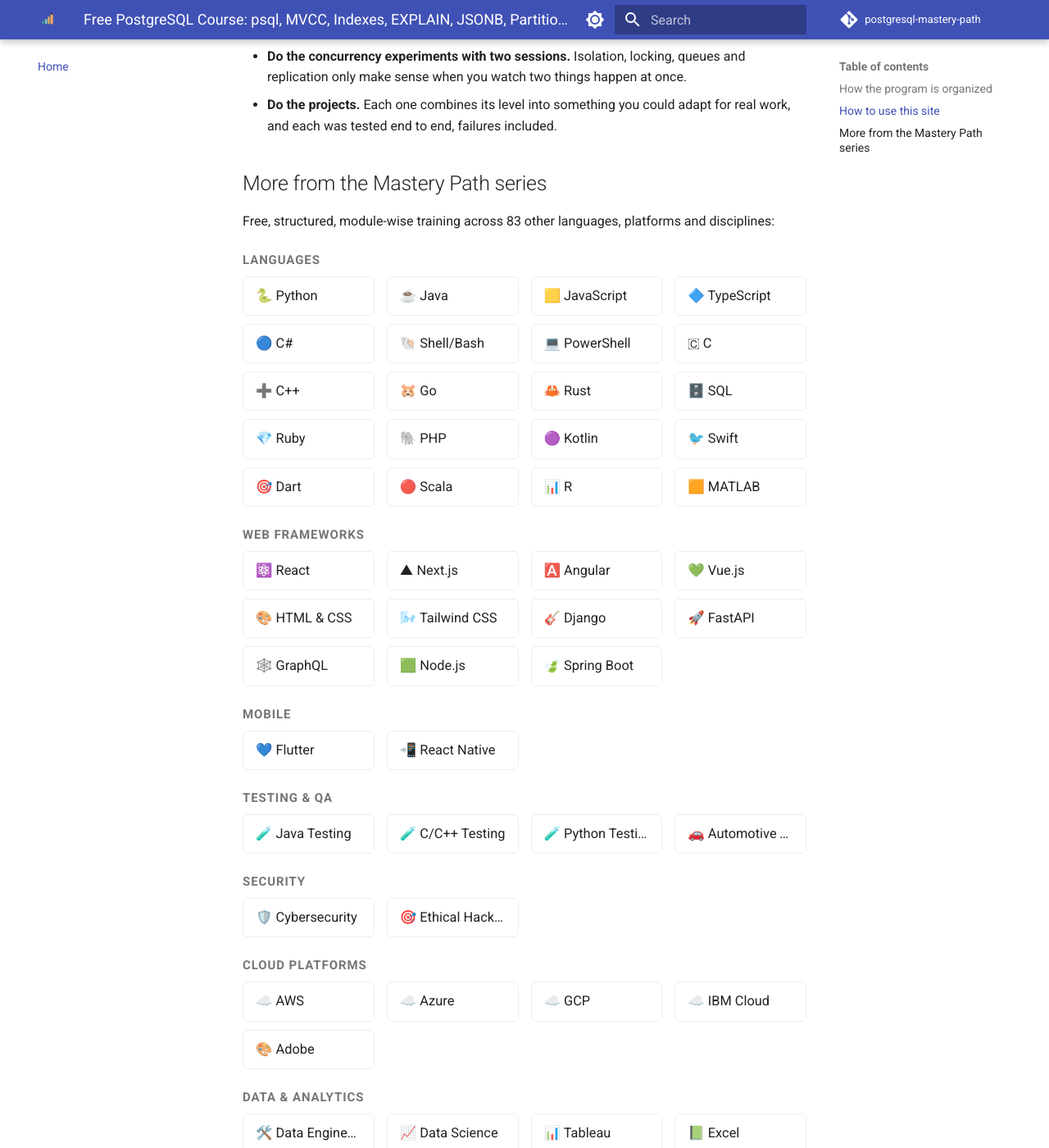
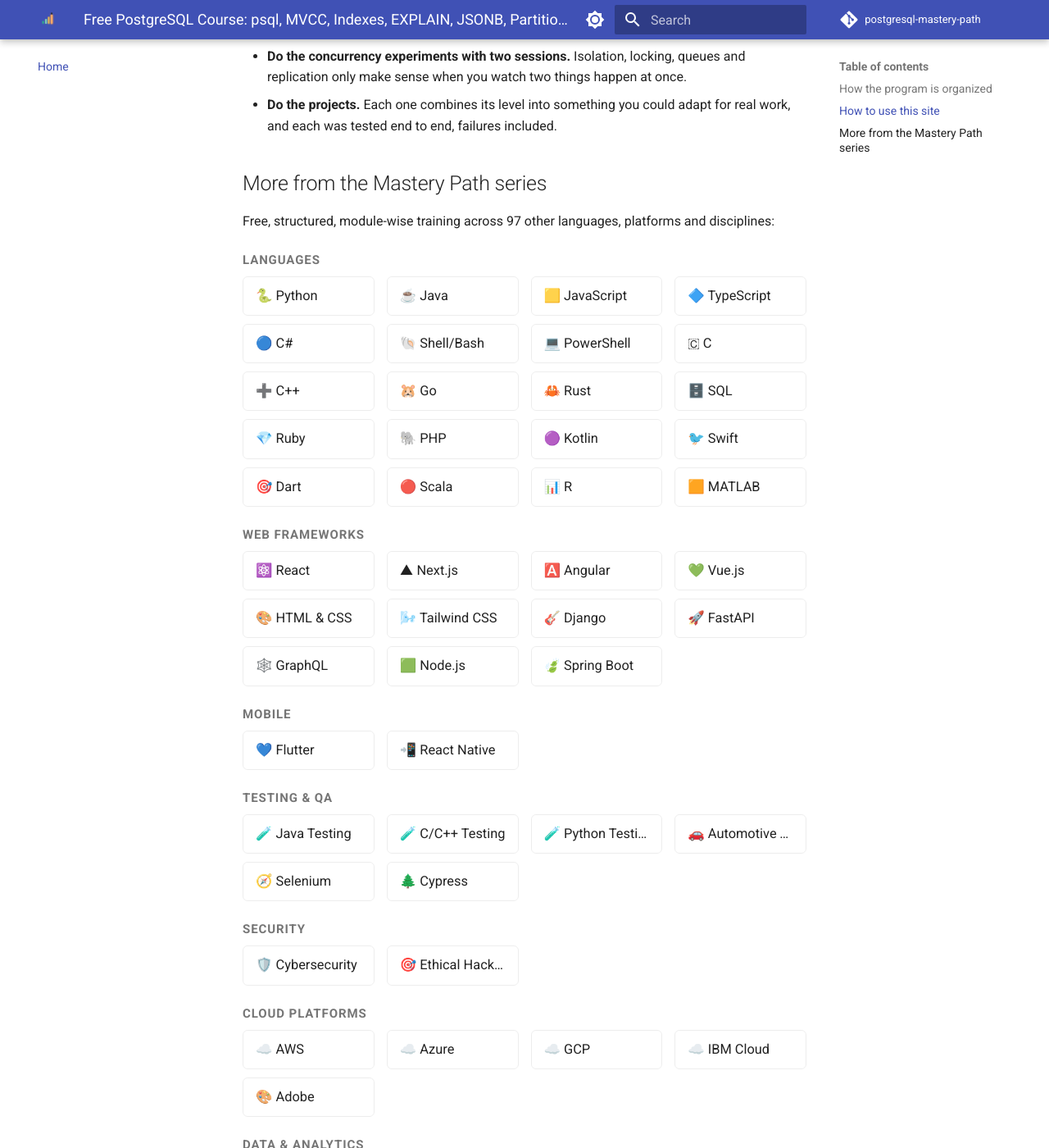
Before and after one commit to SIGILIPELLI/postgresql-mastery-path, an MkDocs documentation site: the page built from docs/index.md, in a window 1280 px wide and 1400 px high, scrolled down 2348 px. Shown: the whole window at 82% size. Built offline with MkDocs 1.6.1 and Material for MkDocs 9.7.7, drawn with Linux system fonts in a browser that asks for light colours; comment, search, counter and statistics services are not loaded; some of the changed text lies outside the part shown.

Commit message:
Refresh cross-site course links to current 98-course catalog
Regenerate the "More from the Mastery Path series" grid and the
404-page course count from the hub's current site list — this page
had drifted out of sync as new courses were added to the network.

Co-Authored-By: Claude Sonnet 5 <noreply@anthropic.com>
Claude-Session: https://claude.ai/code/session_01Hje8nqbBP9V9WQ3JEcJc69

```diff
--- a/docs/index.md
+++ b/docs/index.md
@@ -97,7 +97,7 @@ Each level has 9 teaching modules plus a hands-on project (module 10), for **40
 
 ## More from the Mastery Path series
 
-Free, structured, module-wise training across 83 other languages, platforms and disciplines:
+Free, structured, module-wise training across 97 other languages, platforms and disciplines:
 
 <div class="mastery-grid-wrap">
 <p class="mastery-grid-category">Languages</p>
@@ -148,6 +148,8 @@ Free, structured, module-wise training across 83 other languages, platforms and
   <a href="https://sigilipelli.github.io/cpp-testing-mastery-path/">🧪 C/C++ Testing</a>
   <a href="https://sigilipelli.github.io/python-testing-mastery-path/">🧪 Python Testing</a>
   <a href="https://sigilipelli.github.io/automotive-testing-mastery-path/">🚗 Automotive Testing</a>
+  <a href="https://sigilipelli.github.io/selenium-mastery-path/">🧭 Selenium</a>
+  <a href="https://sigilipelli.github.io/cypress-mastery-path/">🌲 Cypress</a>
 </div>
 <p class="mastery-grid-category">Security</p>
 <div class="mastery-grid">
--- a/docs/overrides/404.html
+++ b/docs/overrides/404.html
@@ -6,7 +6,7 @@
   <p>That link is broken, or the page moved. Try one of these instead:</p>
   <p class="mp-404-actions">
     <a href="{{ config.site_url }}" class="md-button md-button--primary">← Back to {{ config.site_name }}</a>
-    <a href="https://sigilipelli.github.io/" class="md-button">Search all 64 courses</a>
+    <a href="https://sigilipelli.github.io/" class="md-button">Search all 98 courses</a>
   </p>
 </div>
 <style>
```
Also changed, not shown: other parts of docs/index.md (+12 -1 lines).
